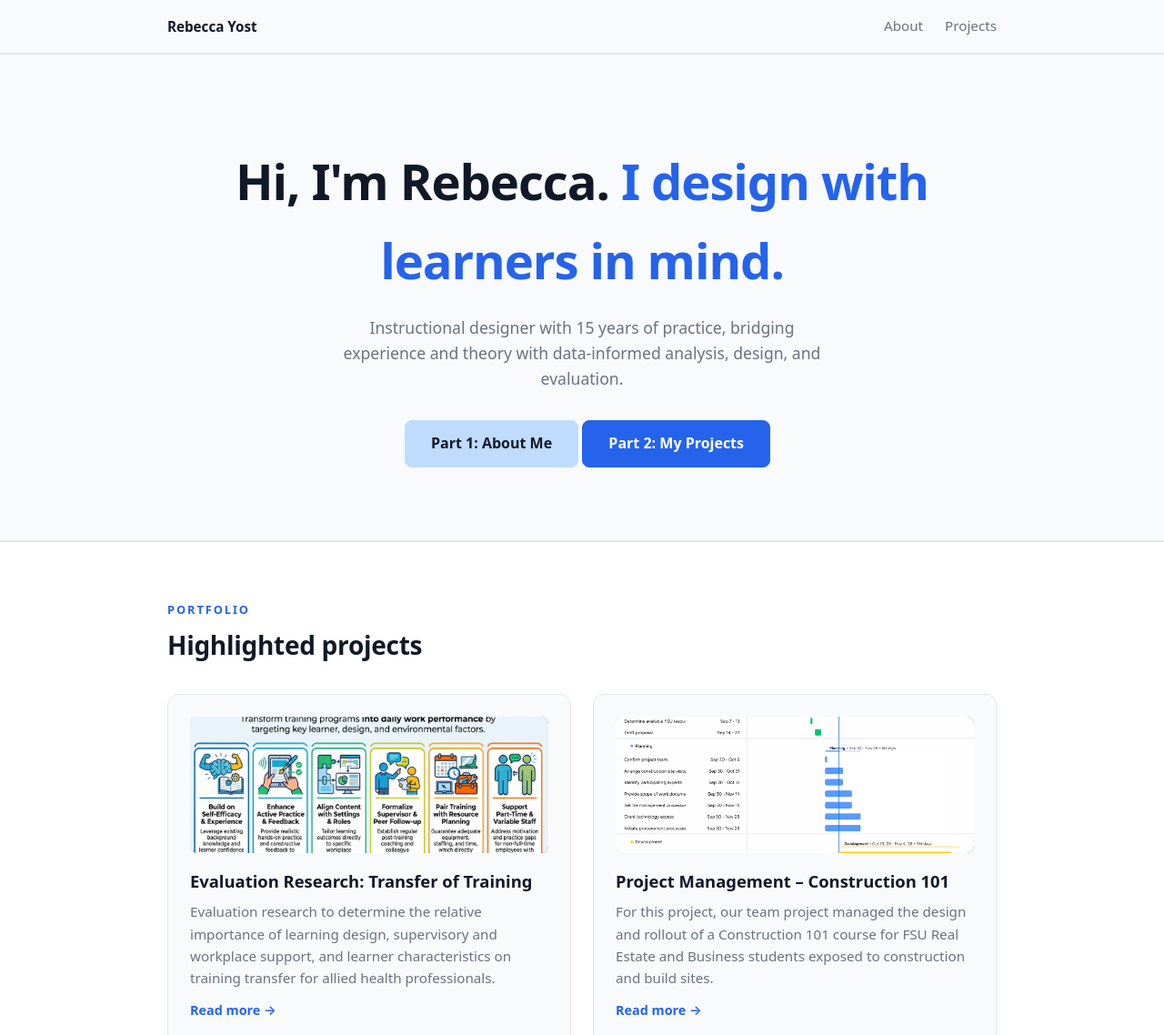
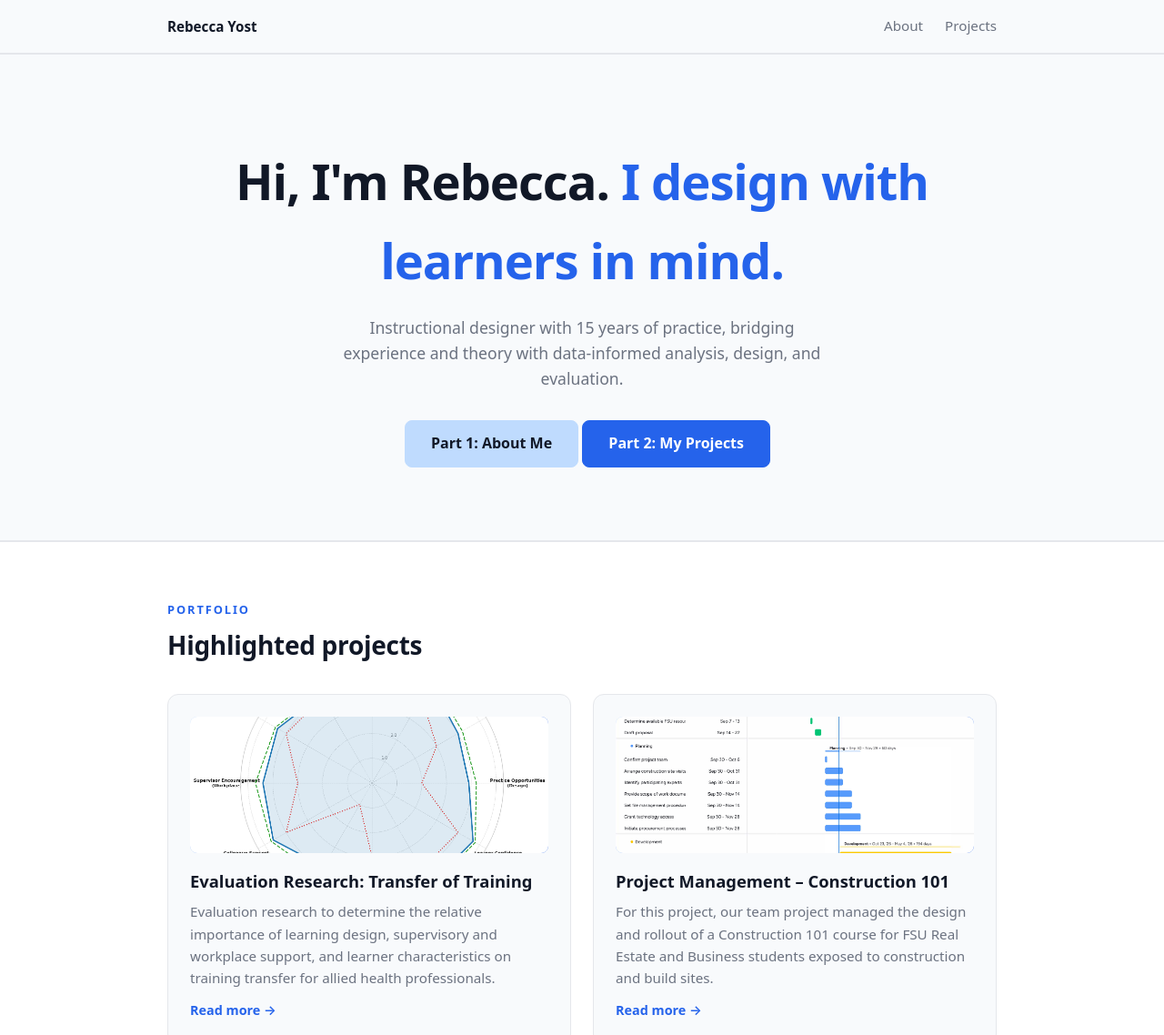
Before and after one commit to becca-yost/portfolio, a plain HTML site: page index.html in a window 1280 px wide. Shown: the top 1138 px of the page at 91% size. Drawn offline with Linux system fonts and the light colour scheme.

Commit message:
Update project image in portfolio section

```diff
--- a/index.html
+++ b/index.html
@@ -123,7 +123,7 @@
         <div class="project-grid">
 
           <article class="project-card">
-            <img class="thumb" src="images/A1-Keys-to-Training-Transfer.png" alt="Infographic showing 6 takeaways from the training transfer study." />
+            <img class="thumb" src="images/A1-training-program-radar.png" alt="Infographic showing 6 takeaways from the training transfer study." />
             <h3>Evaluation Research: Transfer of Training</h3>
             <p>Evaluation research to determine the relative importance of learning design, supervisory and workplace support, and learner characteristics on training transfer for allied health professionals.</p>
             <a class="link" href="projects.html#p1">Read more →</a>
```
